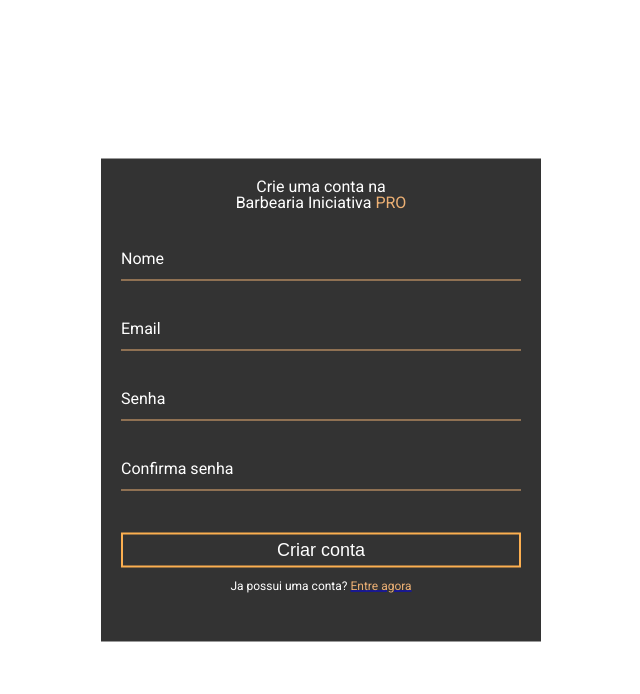
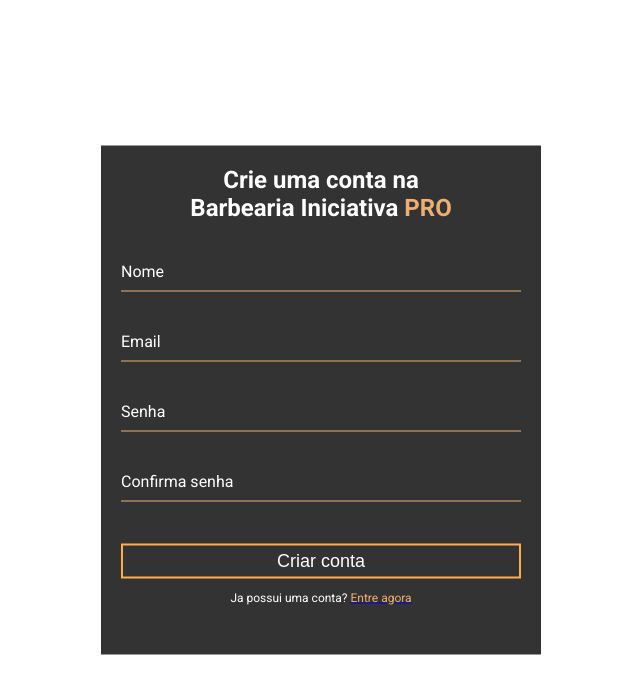
Before and after one commit to Iniciativa-PRO/barber-shop-equipe004, a plain HTML site: page frontend/pages/cadastro/index.html in a window 1280 px wide. Shown: the whole page, without its empty margins (319-959 px from the left). Drawn offline with nearby package versions, Linux system fonts and the light colour scheme; files that its build step writes are made by us from their sources.

Commit message:
Update index.html

```diff
--- a/frontend/pages/cadastro/index.html
+++ b/frontend/pages/cadastro/index.html
@@ -4,7 +4,6 @@
         <meta charset="UTF-8">
         <meta http-equiv="X-UA-Compatible" content="IE=edge">
         <meta name="viewport" content="width=device-width, initial-scale=1.0">
-        <base href="/frontend/">
         <link rel="preconnect" href="https://fonts.googleapis.com">
         <link rel="preconnect" href="https://fonts.gstatic.com" crossorigin>
         <link href="https://fonts.googleapis.com/css2?family=Roboto:wght@400;500;700&display=swap" rel="stylesheet">
@@ -13,7 +12,6 @@
         <link href="https://fonts.googleapis.com/css2?family=Lato&display=swap" rel="stylesheet">
         <link rel="stylesheet" href="https://cdn.jsdelivr.net/npm/swiper@8/swiper-bundle.min.css" />
         <link rel="stylesheet" href="https://github.com/Iniciativa-PRO/barber-shop-equipe004/blob/8b4e1df4b3f98683cfbf4646241d50472b7f6847/frontend/style.css" type="text/css">
-        <link rel="stylesheet" href="reset.css" type="text/css">
         <title>BarberShop</title>
     </head>
 <body>
```
